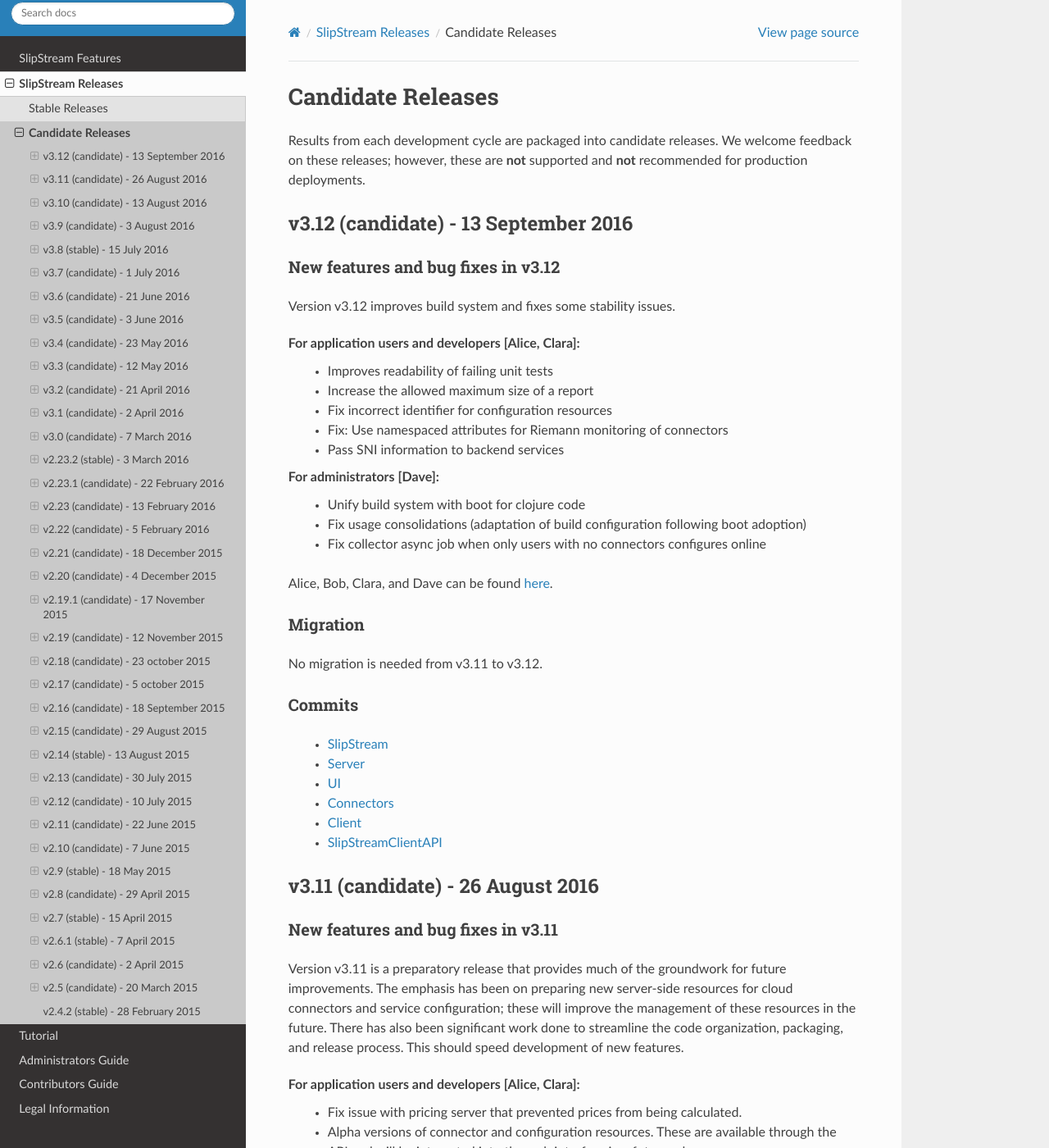
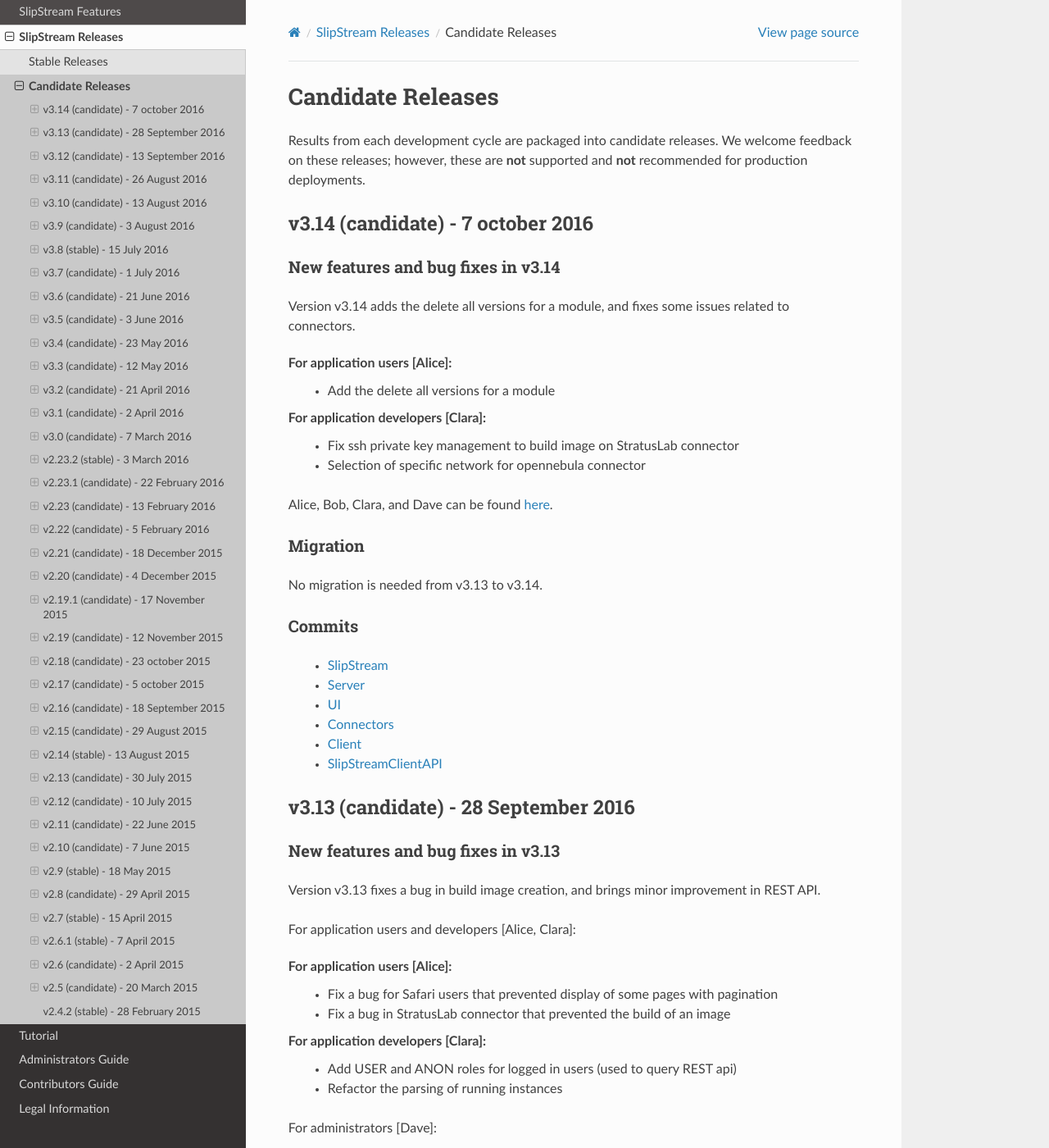
Before and after one commit to slipstream/SlipStreamDocumentation, a Sphinx documentation site: the page built from docs/release_notes/candidate_releases.rst, in a window 1280 px wide and 1400 px high. Shown: the whole window at 82% size. Built offline with Sphinx 7.4.7 and the Read the Docs theme 2.0.0, drawn with Linux system fonts in a browser that asks for light colours; some of the changed text lies outside the part shown.

Commit message:
release notes for 3.13 and 3.14

```diff
--- a/docs/release_notes/candidate_releases.rst
+++ b/docs/release_notes/candidate_releases.rst
@@ -4,6 +4,79 @@
 Results from each development cycle are packaged into candidate
 releases. We welcome feedback on these releases; however, these are
 **not** supported and **not** recommended for production deployments.
+
+v3.14 (candidate) - 7 october 2016
+----------------------------------
+
+New features and bug fixes in v3.14
+~~~~~~~~~~~~~~~~~~~~~~~~~~~~~~~~~~~
+
+Version v3.14 adds the delete all versions for a module, and fixes some issues related to connectors.
+
+For application users [Alice]:
+ - Add the delete all versions for a module
+
+For application developers [Clara]:
+ - Fix ssh private key management to build image on StratusLab connector
+ - Selection of specific network for opennebula connector
+
+Alice, Bob, Clara, and Dave can be found
+`here <http://sixsq.com/personae/>`_.
+
+Migration
+~~~~~~~~~
+
+No migration is needed from v3.13 to v3.14.
+
+Commits
+~~~~~~~
+
+ -  `SlipStream <https://github.com/slipstream/SlipStream/compare/v3.13-community...v3.14-community>`__
+ -  `Server <https://github.com/slipstream/SlipStreamServer/compare/v3.13-community...v3.14-community>`__
+ -  `UI <https://github.com/slipstream/SlipStreamUI/compare/v3.13-community...v3.14-community>`__
+ -  `Connectors <https://github.com/slipstream/SlipStreamConnectors/compare/v3.13-community...v3.14-community>`__
+ -  `Client <https://github.com/slipstream/SlipStreamClient/compare/v3.13-community...v3.14-community>`__
+ -  `SlipStreamClientAPI <https://github.com/slipstream/SlipStreamClientAPI/compare/v3.13-community...v3.14-community>`__
+
+v3.13 (candidate) - 28 September 2016
+----------------------------------
+
+New features and bug fixes in v3.13
+~~~~~~~~~~~~~~~~~~~~~~~~~~~~~~~~~~~
+
+Version v3.13 fixes a bug in build image creation, and brings minor improvement in REST API.
+
+For application users and developers [Alice, Clara]:
+
+For application users [Alice]:
+ - Fix a bug for Safari users that prevented display of some pages with pagination
+ - Fix a bug in StratusLab connector that prevented the build of an image
+
+For application developers [Clara]:
+ - Add USER and ANON roles for logged in users (used to query REST api)
+ - Refactor the parsing of running instances
+
+For administrators [Dave]:
+
+Alice, Bob, Clara, and Dave can be found
+`here <http://sixsq.com/personae/>`_.
+
+
+Migration
+~~~~~~~~~
+
+No migration is needed from v3.12 to v3.13.
+
+Commits
+~~~~~~~
+
+ -  `SlipStream <https://github.com/slipstream/SlipStream/compare/v3.12-community...v3.13-community>`__
+ -  `Server <https://github.com/slipstream/SlipStreamServer/compare/v3.12-community...v3.13-community>`__
+ -  `UI <https://github.com/slipstream/SlipStreamUI/compare/v3.12-community...v3.13-community>`__
+ -  `Connectors <https://github.com/slipstream/SlipStreamConnectors/compare/v3.12-community...v3.13-community>`__
+ -  `Client <https://github.com/slipstream/SlipStreamClient/compare/v3.12-community...v3.13-community>`__
+ -  `SlipStreamClientAPI <https://github.com/slipstream/SlipStreamClientAPI/compare/v3.12-community...v3.13-community>`__
+
 
 v3.12 (candidate) - 13 September 2016
 ----------------------------------
```
